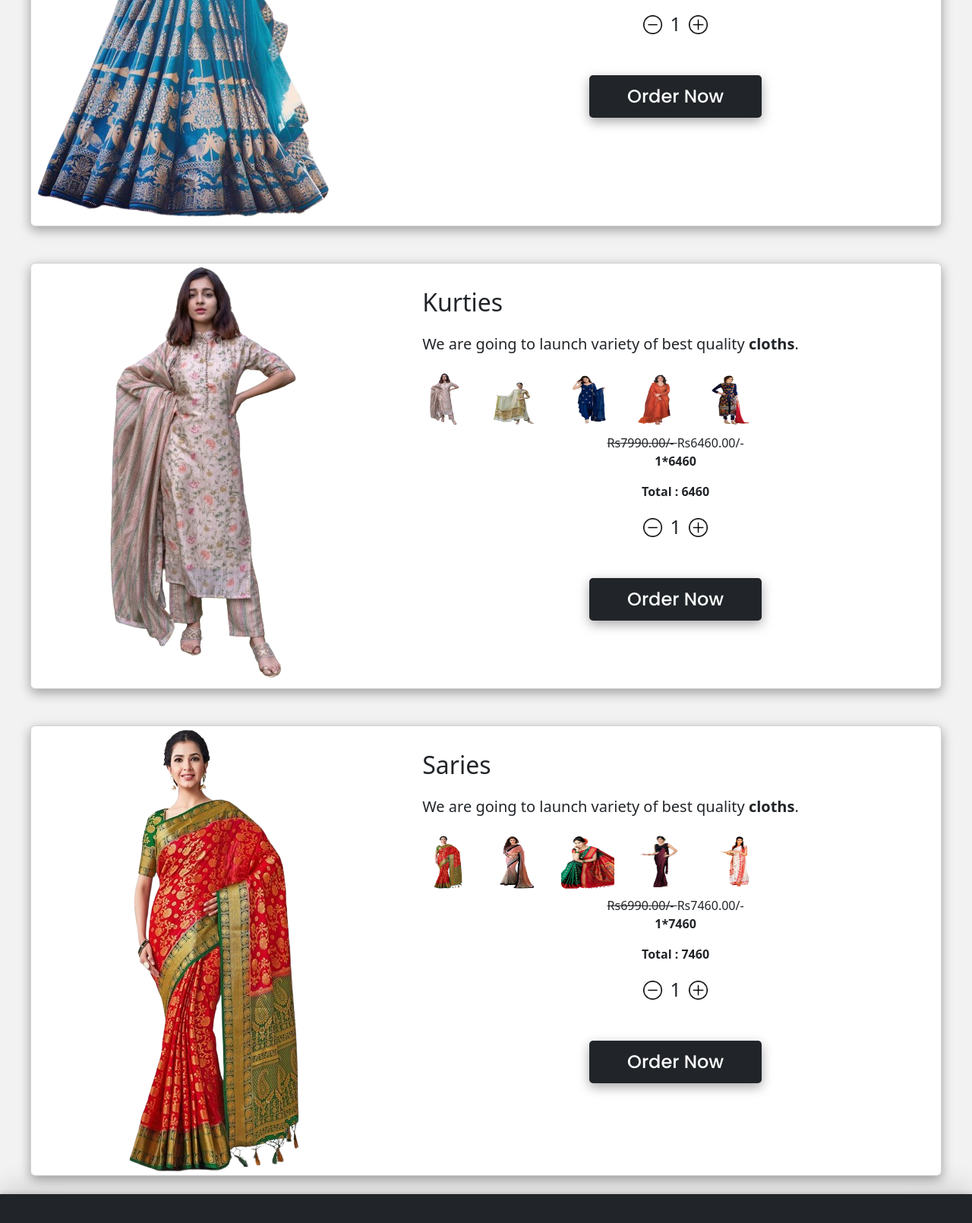
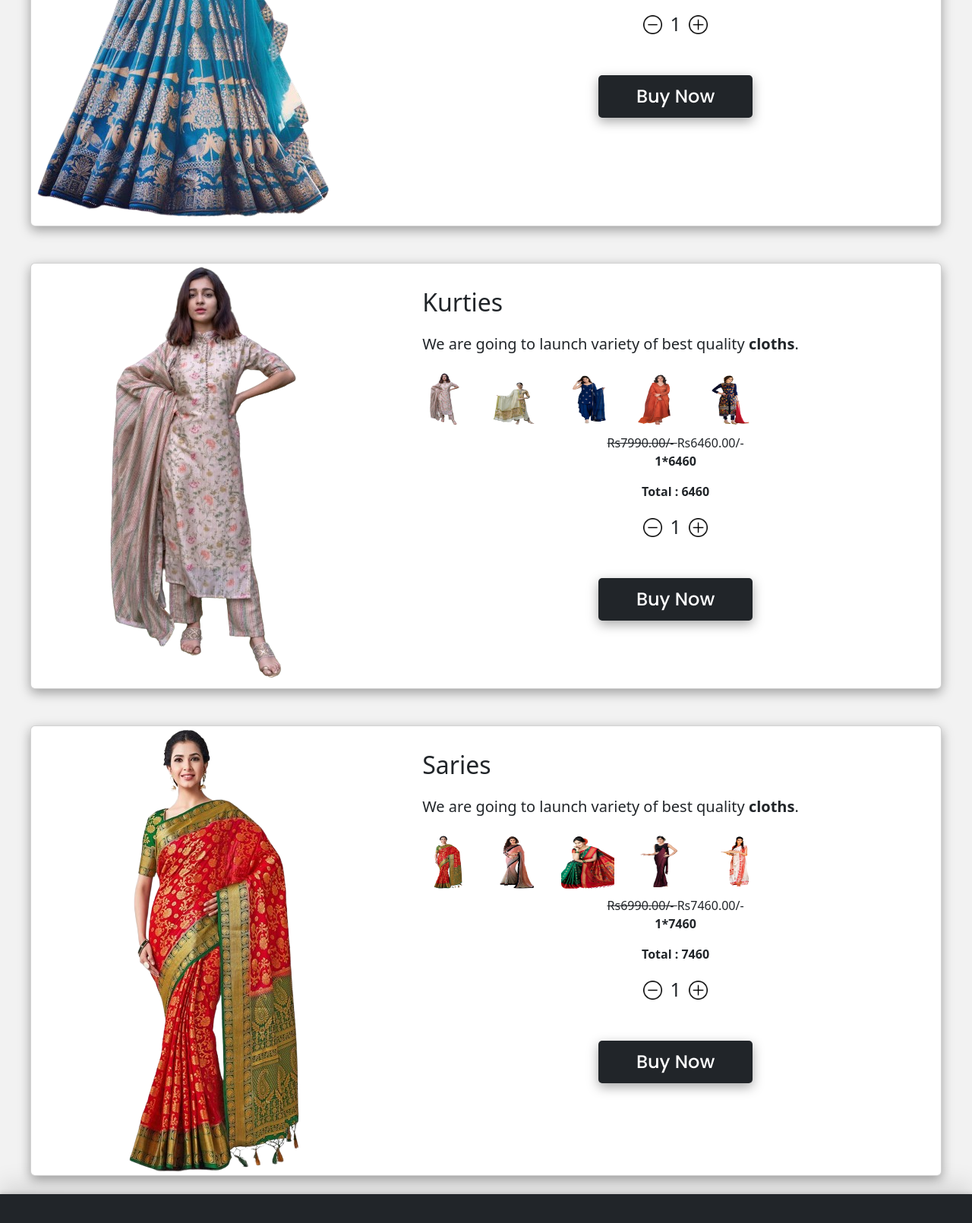
Before and after one commit to achalchouke/assignment-36-icp, a plain HTML site: page pages/product-1.html in a window 1280 px wide. Shown: the part 528-2138 px from the top of the page at 76% size. Drawn offline with nearby package versions, Linux system fonts and the light colour scheme.

Commit message:
next commit

```diff
--- a/pages/product-1.html
+++ b/pages/product-1.html
@@ -104,7 +104,7 @@ integrity="sha384-QWTKZyjpPEjISv5WaRU9OFeRpok6YctnYmDr5pNlyT2bRjXh0JMhjY6hW+ALEw
             </div>
 
             <div>
-            <button class="button  d-block mx-auto m-5 fs-4 bg-dark" onclick="msg()">Order Now</button>
+            <button class="button  d-block mx-auto m-5 fs-4 bg-dark" onclick="msg()">Buy Now</button>
             </div>
            </div>
             </div>
@@ -145,7 +145,7 @@ integrity="sha384-QWTKZyjpPEjISv5WaRU9OFeRpok6YctnYmDr5pNlyT2bRjXh0JMhjY6hW+ALEw
             </div>
 
             <div>
-            <button class="button  d-block mx-auto m-5 fs-4 bg-dark" onclick="msg()">Order Now</button>
+            <button class="button  d-block mx-auto m-5 fs-4 bg-dark" onclick="msg()">Buy Now</button>
             </div>
            </div>
             </div>
@@ -187,7 +187,7 @@ integrity="sha384-QWTKZyjpPEjISv5WaRU9OFeRpok6YctnYmDr5pNlyT2bRjXh0JMhjY6hW+ALEw
             </div>
 
             <div>
-            <button class="button  d-block mx-auto m-5 fs-4 bg-dark" onclick="msg()">Order Now</button>
+            <button class="button  d-block mx-auto m-5 fs-4 bg-dark" onclick="msg()">Buy Now</button>
             </div>
            </div>
             </div>
```
Also changed, not shown: pages/product-2.html (+4 -4 lines), pages/product-3.html (+4 -4 lines), images/Screenshot (219).png (deleted), images/Screenshot (220).png (deleted), images/Screenshot (221).png (deleted), images/Screenshot (222).png (deleted), images/Screenshot (223).png (added), images/Screenshot (224).png (added), images/Screenshot (225).png (added), images/Screenshot (226).png (added), 1 other file.
